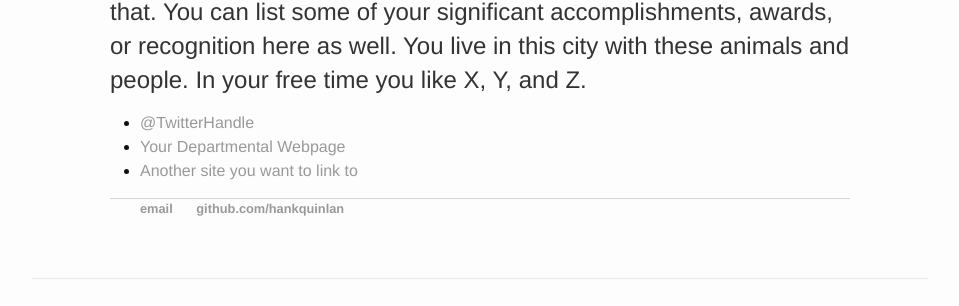
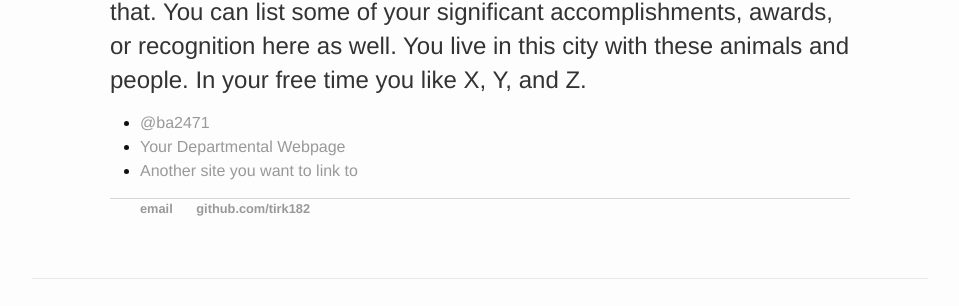
Before and after one commit to tirk182/tirk182.github.io, a Jekyll site: the page built from about1.md, in a window 1280 px wide. Shown: the part 462-768 px from the top of the page, without its empty margins (160-1119 px from the left). Built offline with Jekyll 4.4.1, drawn with Linux system fonts in a browser that asks for light colours; our own code applies the rules of GitHub Pages for plain Markdown files.

Commit message:
update about1.md

```diff
--- a/about1.md
+++ b/about1.md
@@ -24,7 +24,7 @@
 			<p>You can optionally insert a brief bio here. You went to this school, you studied that, you now work in this field with research interests in that subject. At your previous position at this place, you worked on this or that. You can list some of your significant accomplishments, awards, or recognition here as well. You live in this city with these animals and people. In your free time you like X, Y, and Z.</p>
 
 			<ul class="contacts">
-				<li><a href="#">@TwitterHandle</a></li>
+				<li><a href="#">@ba2471</a></li>
 				<li><a href="#">Your Departmental Webpage</a></li>
 				<li><a href="#">Another site you want to link to</a></li>
 				</ul>
@@ -35,8 +35,8 @@
 
   <footer>
    <ul>
-   <li><a href="mailto:hankquinlanhub@gmail.com">email</a></li>
-   <li><a href="https://github.com/hankquinlan">github.com/hankquinlan</a></li>
+   <li><a href="mailto:ba2471@gmail.com">email</a></li>
+   <li><a href="https://github.com/tirk182">github.com/tirk182</a></li>
    </ul>
   </footer>
   </body>
```
Also changed, not shown: other parts of about1.md (+1 -1 lines).
